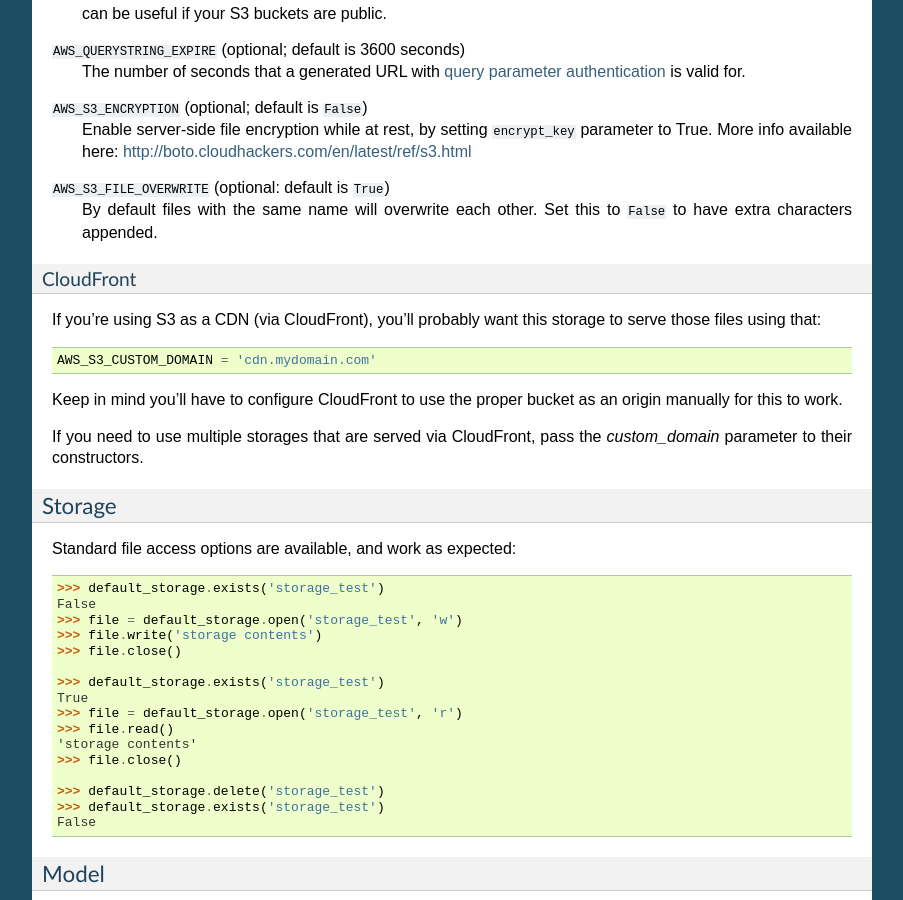
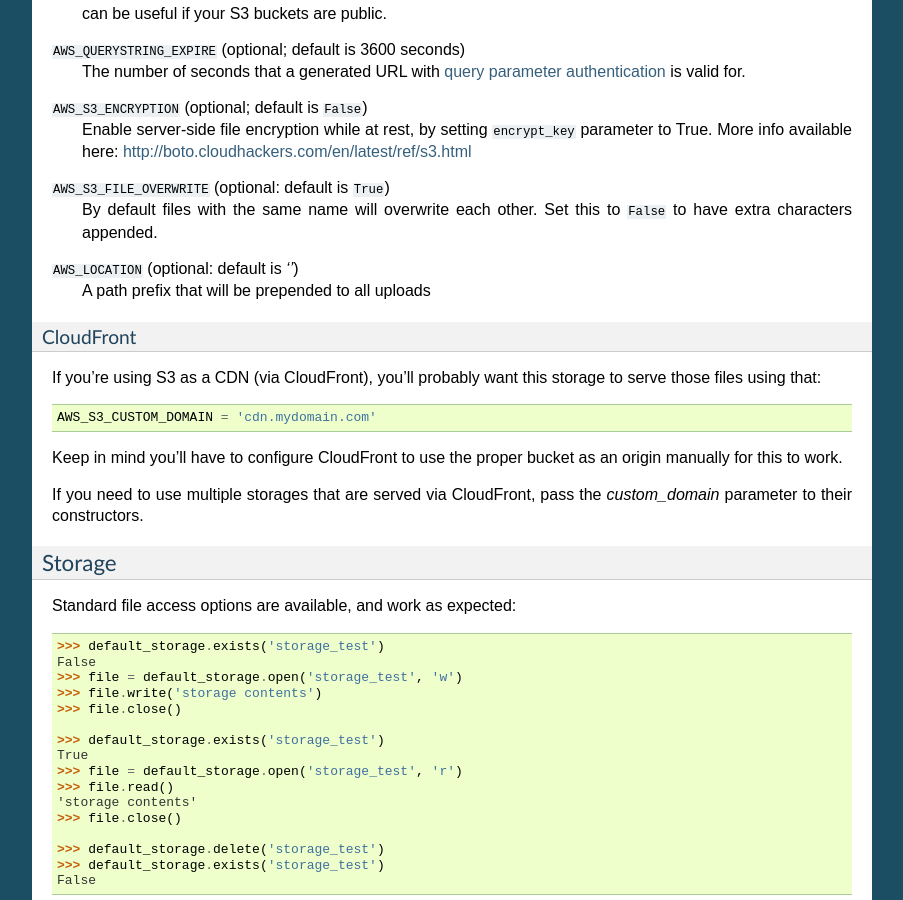
Before and after one commit to jschneier/django-storages, a Sphinx documentation site: the page built from docs/backends/amazon-S3.rst, in a window 1280 px wide and 900 px high, scrolled down 1157 px. Shown: the whole window, without its empty margins (198-1101 px from the left). Built offline with Sphinx 7.4.7, drawn with Linux system fonts in a browser that asks for light colours.

Commit message:
Document AWS_LOCATION. Fixes #224

```diff
--- a/docs/backends/amazon-S3.rst
+++ b/docs/backends/amazon-S3.rst
@@ -69,6 +69,9 @@ Available are numerous settings. It should be especially noted the following:
 
 ``AWS_S3_FILE_OVERWRITE`` (optional: default is ``True``)
     By default files with the same name will overwrite each other. Set this to ``False`` to have extra characters appended.
+
+``AWS_LOCATION`` (optional: default is `''`)
+    A path prefix that will be prepended to all uploads
 
 .. _query parameter authentication: https://docs.aws.amazon.com/AmazonS3/latest/API/sigv4-query-string-auth.html
 
```
